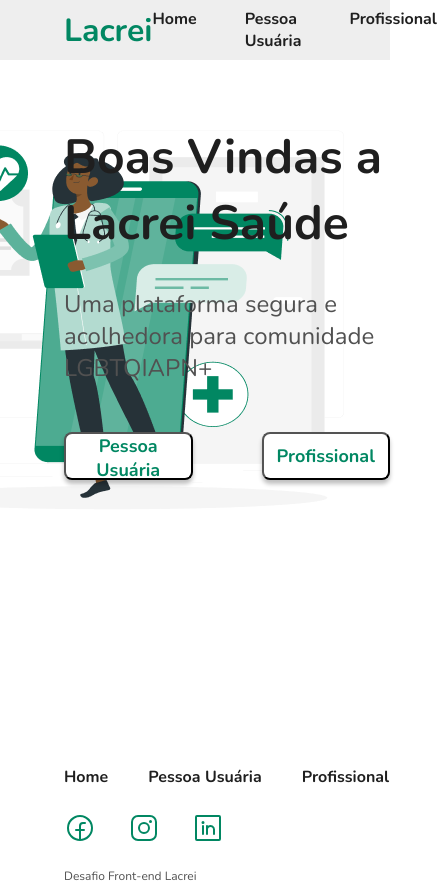
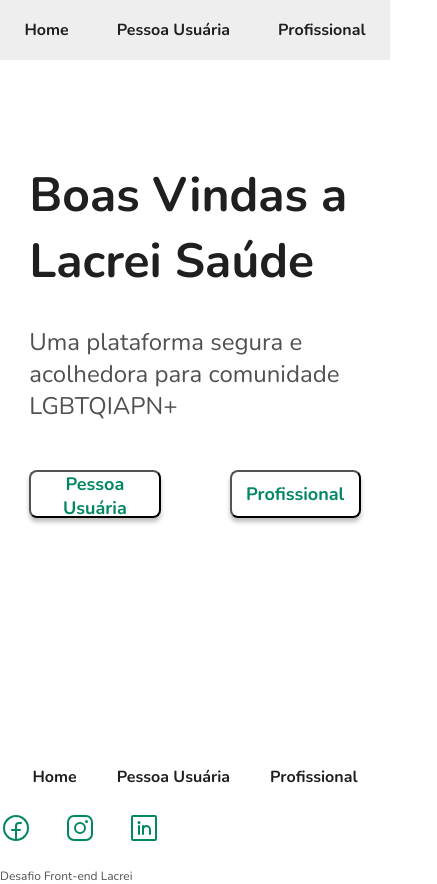
Before and after one commit to lwkas-gabriel/desafio-lacrei-saude, a React (Vite) app: page / in a window 390 px wide. Shown: the whole page, 437 px wide, since content can reach past the window. Built offline with nearby package versions, Linux system fonts and the light colour scheme; the HTML template or start-up script is replaced by a standard one.

Commit message:
implementando responsividade

```diff
--- a/src/components/Footer/index.styles.ts
+++ b/src/components/Footer/index.styles.ts
@@ -3,12 +3,19 @@ import styled from "styled-components";
 export const FooterContainer = styled.footer`
     margin-top: 9.125rem;
     padding-left: 4rem;
+    @media (max-width: 557px){
+        padding-left: 0;
+    }
 `
 
 export const ListContainer = styled.ul`
     display: flex;
     gap: 2.5rem;
-    margin-bottom: 24px;
+    margin-bottom: 1.5rem;
+    @media (max-width: 590px){
+        display: flex;
+        justify-content: center;
+    }
 `
 
 export const ListItemContainer = styled.li`
@@ -28,11 +35,11 @@ export const LinkContainer = styled.a`
 export const DivContainer = styled.div`
     display: flex;
     gap: 2rem;
-    margin-bottom: 24px;
+    margin-bottom: 1.5rem;
 `
 
 export const ParagraphContainer = styled.p`
     color: #515151;
-    font-size: 12px;
+    font-size: 0.75rem;
     font-weight: 400;
 `
--- a/src/components/Header/index.styles.ts
+++ b/src/components/Header/index.styles.ts
@@ -4,6 +4,9 @@ export const HeaderContainer = styled.header`
     height: 3.75rem;
     padding: 0 4rem 0 4rem;
     background-color: #EEEEEE;
+    @media (max-width: 557px){
+        padding: 0;
+    }
 `
 
 export const NavigationContainer = styled.nav`
@@ -12,12 +15,20 @@ export const NavigationContainer = styled.nav`
     align-items: center;
     background-color: #EEEEEE;
     justify-content: space-between;
+    @media (max-width: 557px){
+        display: flex;
+        align-items: center;
+        justify-content: center;
+    }
 `
 
 export const SpanContainer = styled.span`
     font-size: 2rem;
     font-weight: 700;
     color: #018762;
+    @media (max-width: 557px){
+        display: none;
+    }
 `
 
 export const ListContainer = styled.ul`
--- a/src/components/Main/index.styles.ts
+++ b/src/components/Main/index.styles.ts
@@ -27,20 +27,34 @@ const padding = {
 export const MainContainer = styled.main<MainContainerProps>`
     height: 35rem;
     display: flex;
-    flex-direction: column;
-    padding: 4rem 0 0 4rem;
+    flex-direction: row;
+    justify-content: start;
+    margin-left: 4rem;
+    align-items: center;
+    //padding: 4rem 0 0 4rem;
     background-position: right;
     background-repeat: no-repeat;
-    //background-image: url(${background});
+    @media (max-width: 950px){
+        background-image: none;
+    }
+    @media (max-width: 557px){
+        justify-content: center;
+        padding: 0;
+        margin: 0;
+    }
     ${ props => {
         return `
         background-image: url(${background[props.variant]})
     `
     }}
+
 `
 
 export const SectionContainer = styled.section`
     max-width: 29rem;
+    @media (max-width: 460px){
+        max-width: 85%;
+    }
 `
 
 export const TitleContainer = styled.h1`
@@ -64,7 +78,7 @@ export const ParagraphContainer = styled.p<MainContainerProps>`
 
 export const DivContainer = styled.div`
     display: flex;
-    gap: 69px;
+    gap: 4.313rem;
     margin-top: 3rem;
 `
 
```
